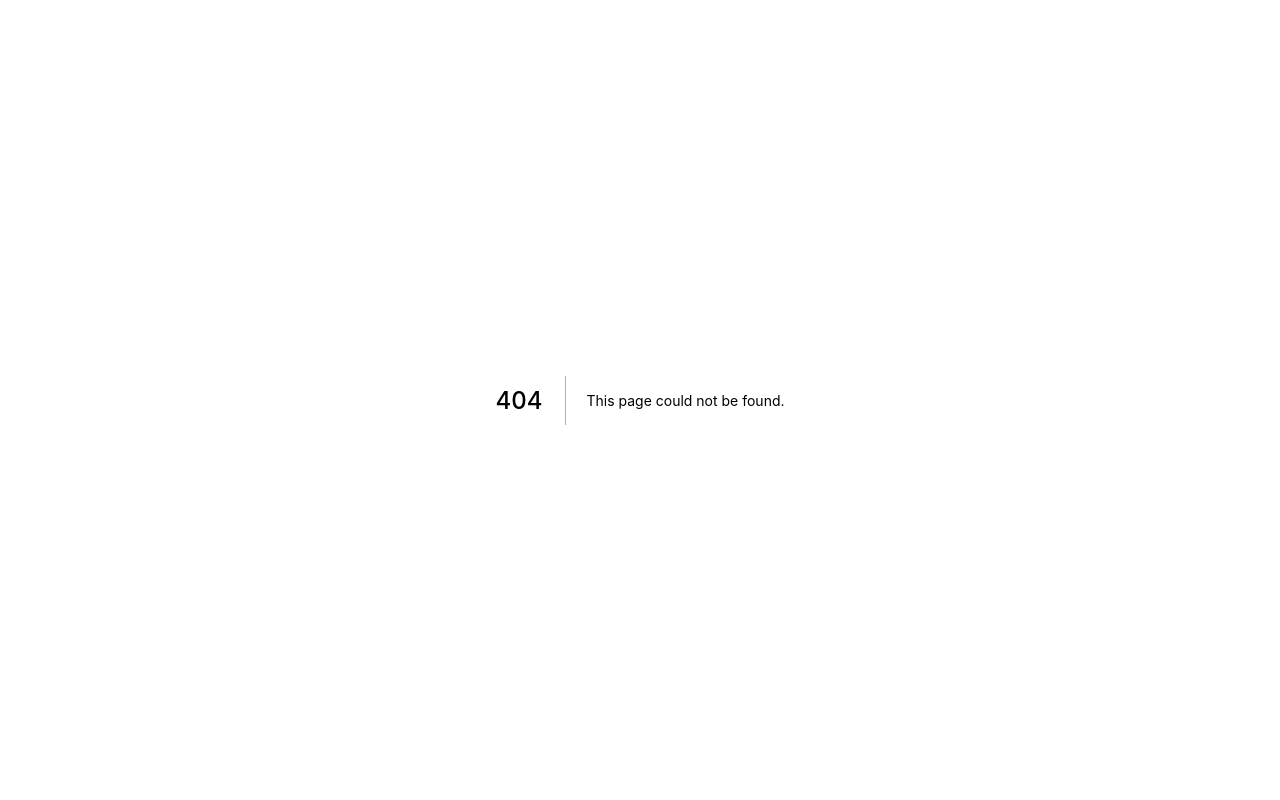
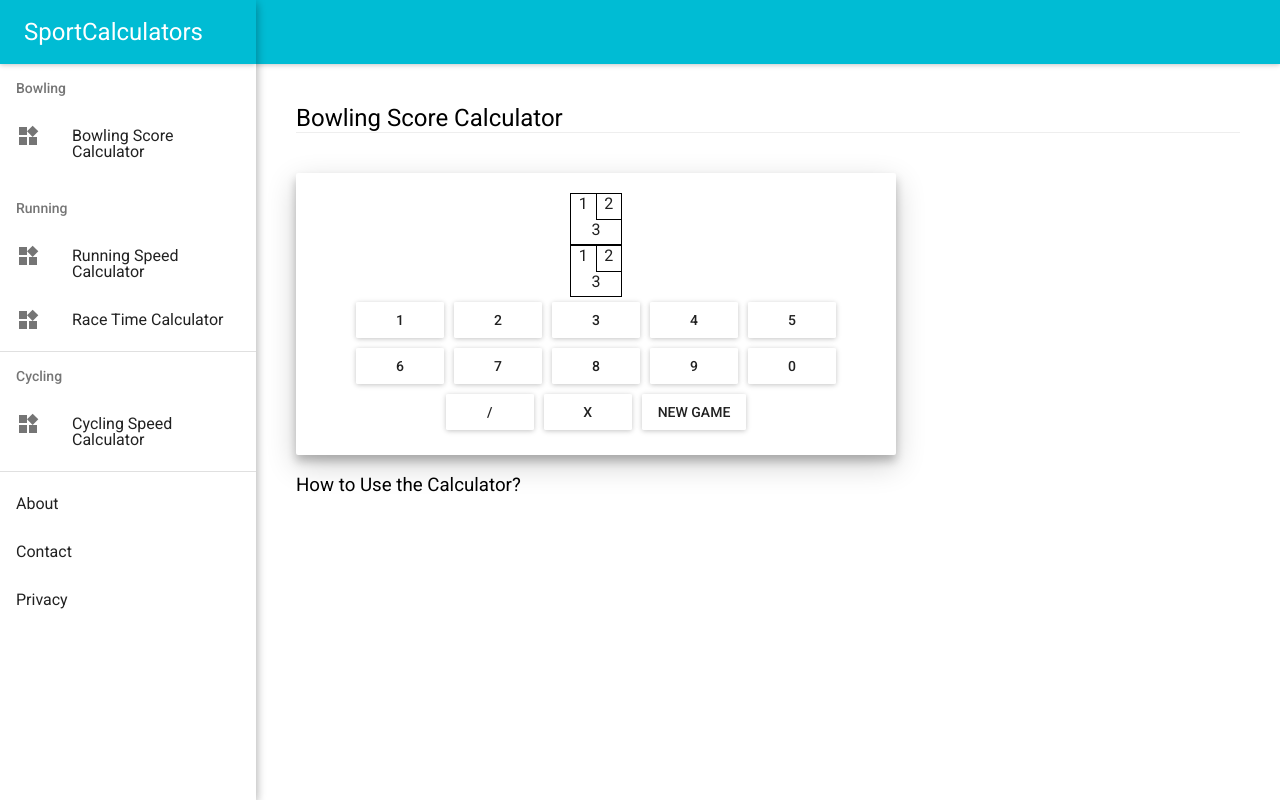
Before and after one commit to parzu/sportcalculators, a Next.js app: page /bowling-score-calculator in a window 1280 px wide. Before the commit this address had no page. Built offline with nearby package versions, Linux system fonts and the light colour scheme.

Commit message:
Added bowling score calcualtor files

```diff
--- /dev/null
+++ b/components/BowlingScoreCalculator.js
@@ -0,0 +1,118 @@
+import React from 'react';
+import Paper from 'material-ui/Paper';
+import RaisedButton from 'material-ui/RaisedButton';
+
+class BowlingScoreCalculator extends React.Component {
+  constructor(props) {
+    super(props);
+    this.state = {
+    };
+  }
+
+  render() {
+    const paperStyle = {
+      padding: 20,
+      textAlign: 'center',
+      maxWidth: '600px',
+      diplay: 'flex',
+    };
+
+    const btnStyle = {
+      margin: 5,
+    };
+
+    return (
+      <div>
+        <style jsx >{`
+          .parent {
+            display: flex;
+            justify-content: center;
+            flex-direction: column;
+          }
+          .child {
+            margin: auto;
+          }
+          .btnParent {
+            display: flex;
+            flex-direction: column;
+          }
+          .frame {
+            border: 1px solid black;
+            display: flex;
+            flex-flow: row wrap;
+            width: 50px;
+            height: 50px;
+          }
+          .throw {
+            flex: 1 auto;
+          }
+          .throw-2 {
+            border-left: 1px solid black;
+            border-bottom: 1px solid black;
+
+          }
+          .result {
+            flex: 1 100%;
+          }
+          `}
+        </style>
+
+
+
+        <Paper style={paperStyle} zDepth={3}>
+          <div className="parent">
+            <div className="framesParent">
+              <div className="frame child">
+                <div className="throw throw-1">
+                  1
+                </div>
+                <div className="throw throw-2">
+                  2
+                </div>
+                <div className="result">
+                  3
+                </div>
+              </div>
+              <div className="frame child">
+                <div className="throw throw-1">
+                  1
+                </div>
+                <div className="throw throw-2">
+                  2
+                </div>
+                <div className="result">
+                  3
+                </div>
+              </div>
+            </div>
+
+            <div className="btnParent child">
+              <div className="btnChild">
+                <RaisedButton label="1" style={btnStyle} />
+                <RaisedButton label="2" style={btnStyle} />
+                <RaisedButton label="3" style={btnStyle} />
+                <RaisedButton label="4" style={btnStyle} />
+                <RaisedButton label="5" style={btnStyle} />
+              </div>
+              <div className="btnChild">
+                <RaisedButton label="6" style={btnStyle} />
+                <RaisedButton label="7" style={btnStyle} />
+                <RaisedButton label="8" style={btnStyle} />
+                <RaisedButton label="9" style={btnStyle} />
+                <RaisedButton label="0" style={btnStyle} />
+              </div>
+              <div className="btnChild">
+                <RaisedButton label="/" style={btnStyle} />
+                <RaisedButton label="X" style={btnStyle} />
+                <RaisedButton label="New Game" style={btnStyle} />
+              </div>
+            </div>
+          </div>
+        </Paper>
+
+      </div>
+    );
+  }
+}
+
+export default BowlingScoreCalculator;
--- /dev/null
+++ b/pages/bowling-score-calculator.js
@@ -0,0 +1,17 @@
+import BowlingScoreCalculator from '../components/BowlingScoreCalculator.js';
+import Layout from '../components/Layout.js';
+import Head from 'next/head';
+
+export default () => (
+  <Layout>
+    <Head>
+      <title>Bowling Score Calculator | SportCalculators</title>
+    </Head>
+
+    <h2 className='calculator'>Bowling Score Calculator</h2>
+    <p></p>
+    <BowlingScoreCalculator></BowlingScoreCalculator>
+    <h3>How to Use the Calculator?</h3>
+    <p></p>
+  </Layout>
+)
```
